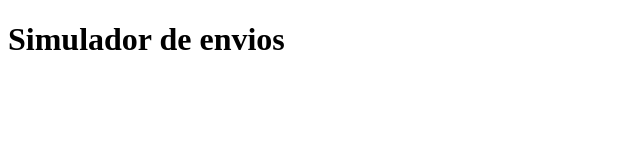
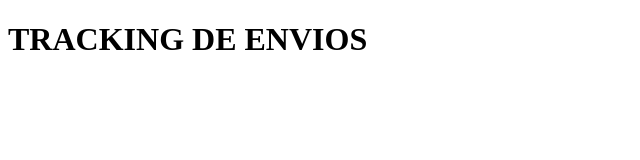
Before and after one commit to santigarcia1722/repo-tracking, a plain HTML site: page index.html in a window 1280 px wide. Shown: the whole page, without its empty margins (0-640 px from the left). Drawn offline with Linux system fonts and the light colour scheme.

Commit message:
Agregado de h1

```diff
--- a/index.html
+++ b/index.html
@@ -9,7 +9,7 @@
 </head>
 <body>
 
-  <h1>Simulador de envios</h1>
+  <h1>TRACKING DE ENVIOS</h1>
 
 </body>
 </html>
```
